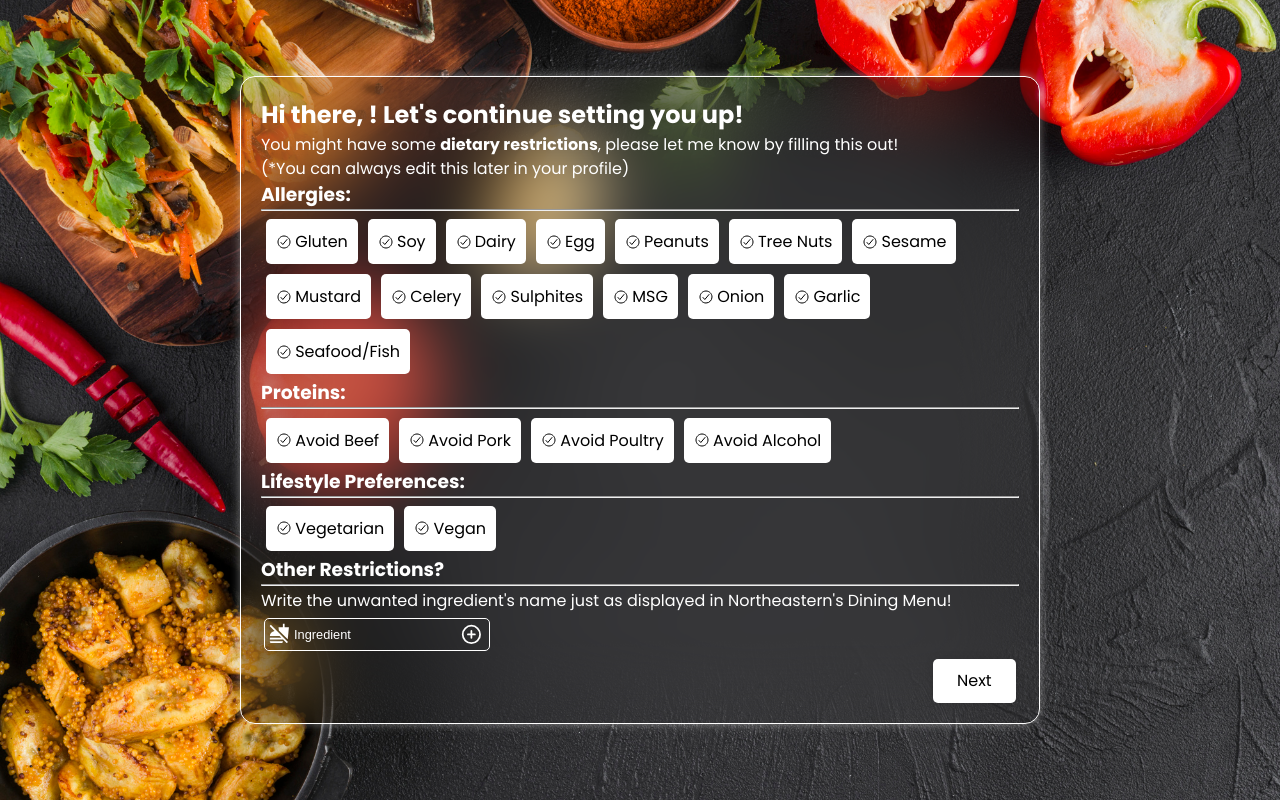
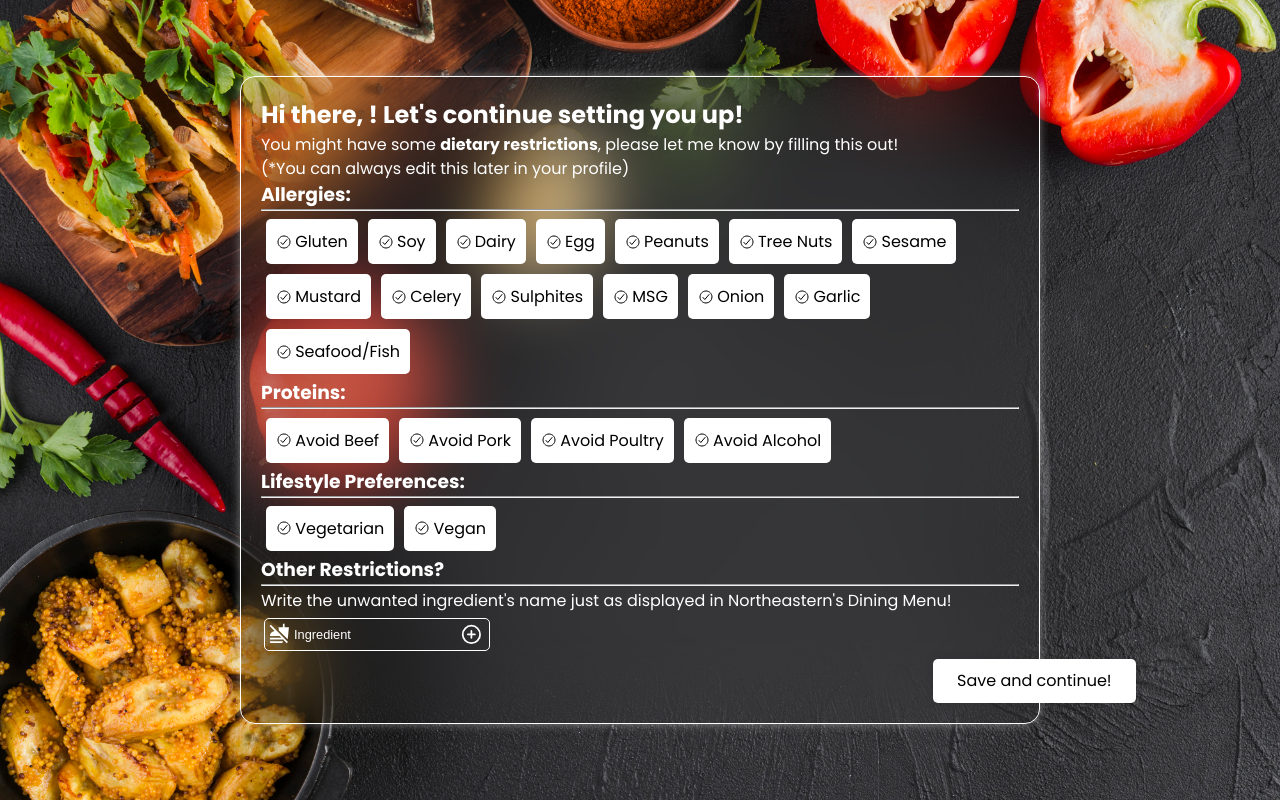
Before and after one commit to EddieTheEgg/NU-Hall, a React (Vite) app in the folder NU-Dining/: page /dietary-restrictions in a window 1280 px wide. Built offline with nearby package versions, Linux system fonts and the light colour scheme.

Commit message:
added an input save feature for dietary restriction buttons when users switch between pages

```diff
--- a/NU-Dining/src/components/DietaryRestrictionsForm.jsx
+++ b/NU-Dining/src/components/DietaryRestrictionsForm.jsx
@@ -5,7 +5,6 @@ import "../styles/dietaryform.css";
 import { IoCheckmarkCircle, IoCheckmarkCircleOutline } from 'react-icons/io5';
 import { LuCirclePlus } from "react-icons/lu";
 import { MdNoFood } from "react-icons/md";
-import { TiDeleteOutline } from "react-icons/ti";
 
 const DietaryRestrictionsForm = () => {
     const { setSignupData, signupData } = useSignup();
@@ -15,6 +14,14 @@ const DietaryRestrictionsForm = () => {
     const [restrictedIngredients, setRestrictedIngredients] = useState([]);
     const [newIngredient, setNewIngredient] = useState("");
     const navigate = useNavigate();
+
+
+    useEffect(() => {
+        setAllergies(signupData.dietaryRestrictions?.allergies || []);
+        setProteinPreferences(signupData.dietaryRestrictions?.proteinPreferences || []);
+        setLifestylePreferences(signupData.dietaryRestrictions?.lifestylePreferences || []);
+        setRestrictedIngredients(signupData.dietaryRestrictions?.restrictedIngredients || []);
+    }, [signupData]);
 
 
     const handleCheckboxChange = (setState, value) => () => {
@@ -140,7 +147,7 @@ const DietaryRestrictionsForm = () => {
 
             </div>
 
-            <button type="submit" className = "next-button-part2">Next</button>
+            <button type="submit" className = "next-button-part2">Save and continue!</button>
         </form>
     );
 };
```
